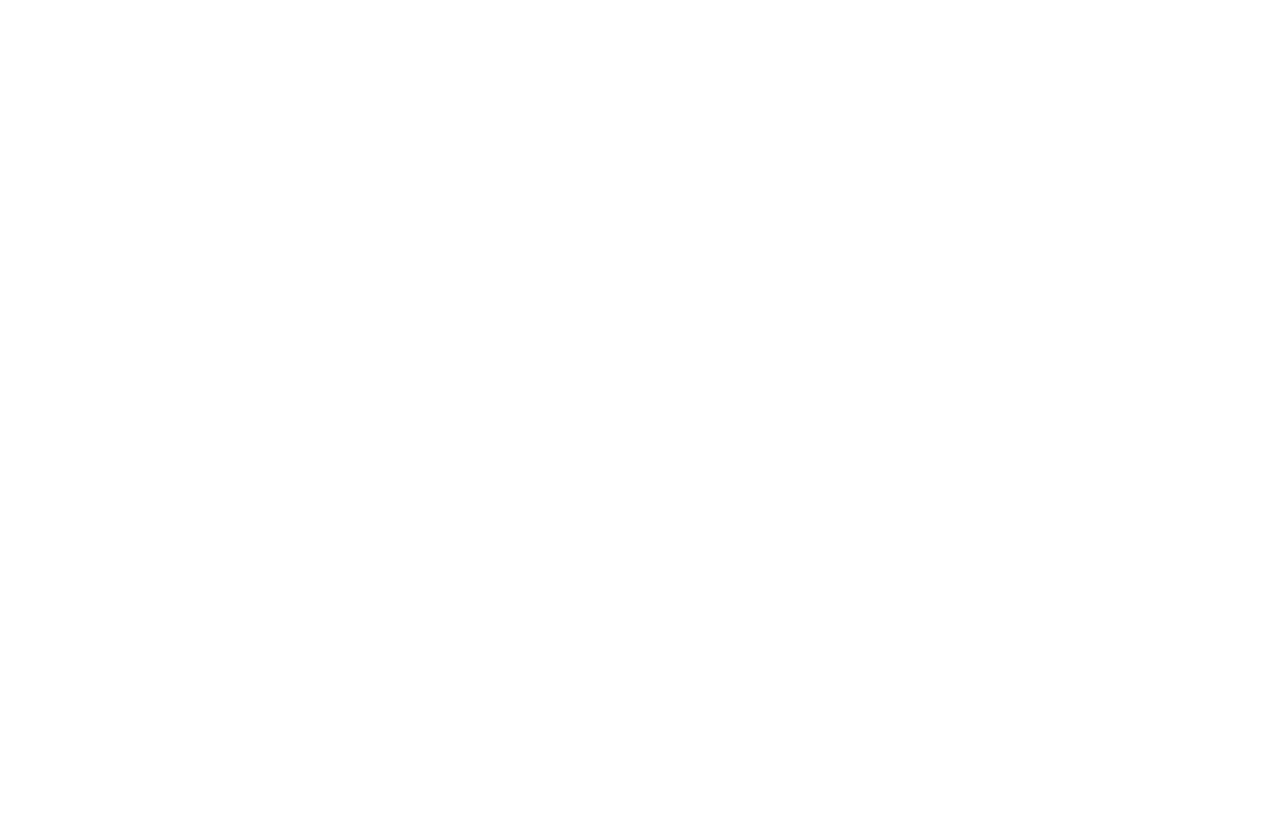
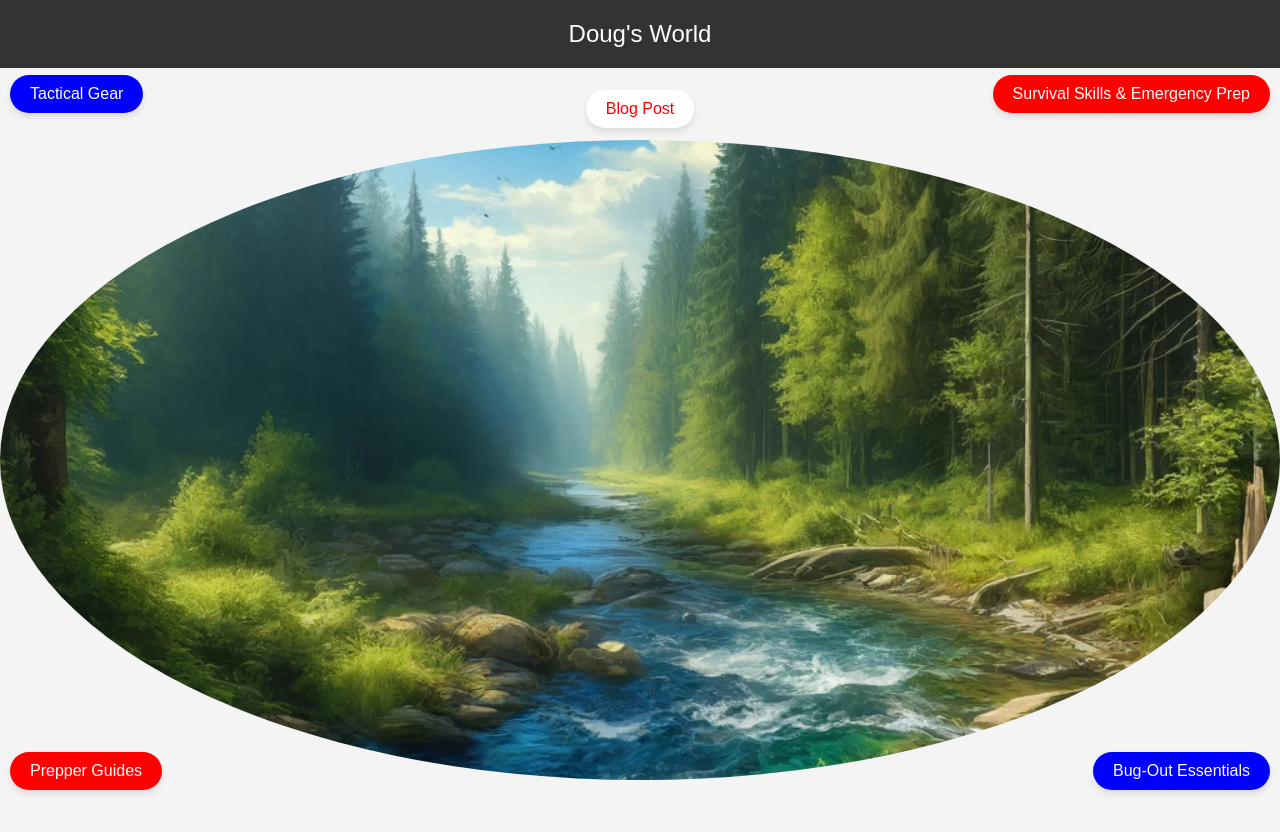
Before and after one commit to tsmith4014/Doug_Afflilate_Blog, a plain HTML site: page index.html in a window 1280 px wide. Before the commit the page ends 800 px from the top, so only its background shows below. Drawn offline with Linux system fonts and the light colour scheme.

Commit message:
html and css with image placeholder and some links outside the oval.  image is linked as well

```diff
--- a/index.html
+++ b/index.html
@@ -3,7 +3,25 @@
   <head>
     <meta charset="UTF-8" />
     <meta name="viewport" content="width=device-width, initial-scale=1.0" />
-    <title>Document</title>
+    <title>Survivalist Central</title>
+    <link rel="stylesheet" href="styles.css" />
   </head>
-  <body></body>
+  <body>
+    <header class="page-header">Doug's World</header>
+    <div class="container">
+      <a href="./images/landing_image.png" class="circle">
+        <!-- Image link -->
+        <!-- Image is set as background in CSS -->
+      </a>
+      <div class="circle-nav">
+        <a href="destination-url.html" class="link">Tactical Gear</a>
+        <a href="destination-url.html" class="link"
+          >Survival Skills & Emergency Prep</a
+        >
+        <a href="destination-url.html" class="link">Prepper Guides</a>
+        <a href="destination-url.html" class="link">Bug-Out Essentials</a>
+        <a href="destination-url.html" class="link">Blog Post</a>
+      </div>
+    </div>
+  </body>
 </html>
--- /dev/null
+++ b/styles.css
@@ -0,0 +1,61 @@
+body, html {
+  height: 100%;
+  margin: 0;
+  font-family: Arial, sans-serif;
+  background-color: #f4f4f4;
+}
+
+.page-header {
+  width: 100%;
+  padding: 20px 0;
+  text-align: center;
+  background-color: #333;  /* Dark background for the header */
+  color: white;  /* White text color */
+  font-size: 24px;  /* Larger text size for visibility */
+  position: fixed;  /* Make the header fixed at the top */
+  top: 0;
+  left: 0;
+  z-index: 1000;  /* Ensures the header is above all other content */
+}
+
+.container {
+  position: relative;
+  width: 100%;
+  height: 100vh; /* Adjusted to fill the full viewport height */
+  display: flex;
+  justify-content: center;
+  align-items: center;
+  padding-top: 60px;  /* Added padding to prevent overlap with the fixed header */
+}
+
+.circle {
+  width: 160vh; /* Your specified size */
+  height: 80vh; /* Oval shape */
+  border-radius: 50%;
+  background: url('./images/landing_image.png') no-repeat center center;
+  background-size: cover;
+  position: absolute;
+}
+
+.circle-nav {
+  position: absolute;
+  width: 100%;
+  height: 100%;
+}
+
+.link {
+  background-color: white;
+  padding: 10px 20px;
+  text-decoration: none;
+  color: black;
+  border-radius: 20px;
+  box-shadow: 0 4px 6px rgba(0,0,0,0.1);
+  position: fixed;
+}
+
+/* Link positioning and colors as specified */
+.link:nth-child(1) { top: 75px; left: 10px; background-color: blue; color: white; }
+.link:nth-child(2) { top: 75px; right: 10px; background-color: red; color: white; }
+.link:nth-child(3) { bottom: 10px; left: 10px; background-color: red; color: white; }
+.link:nth-child(4) { bottom: 10px; right: 10px; background-color: blue; color: white; }
+.link:nth-child(5) { top: 90px; right: 50%; transform: translateX(50%); background-color: white; color: red; }
```
Also changed, not shown: backup_working.html (added, +42 -0 lines), destination-url.html (added, +16 -0 lines), images/landing_image.png (added), images/prep.png (added), 1 other file.
